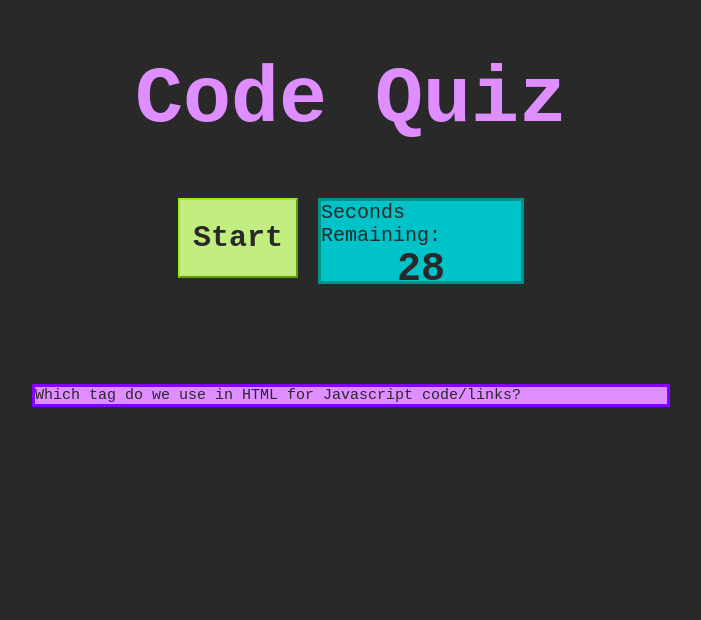
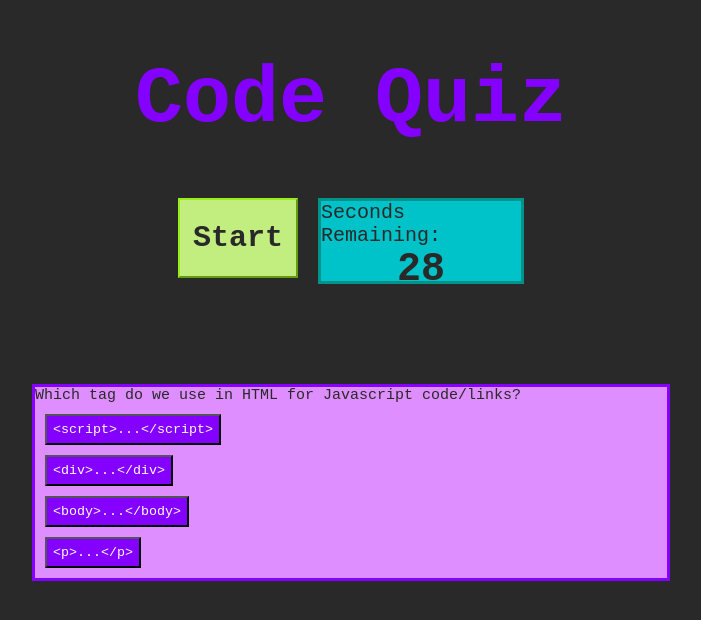
Before and after one commit to ribbonanarchy/04-Unit4-HW-Code-Quiz, a plain HTML site: page index.html in a window 1280 px wide. Both pictures are taken after a click on the button "Start". Shown: the whole page, without its empty margins (289-990 px from the left). Drawn offline with Linux system fonts and the light colour scheme.

Commit message:
Added the buttons for the question card and styled them

```diff
--- a/assets/script.js
+++ b/assets/script.js
@@ -1,6 +1,11 @@
 var startButton = document.querySelector("#start-button");
 var timerElement = document.querySelector("#timer-count");
 var questionElement = document.querySelector(".question-card");
+var ans1Element = document.querySelector("#a1");
+var ans2Element = document.querySelector("#a2");
+var ans3Element = document.querySelector("#a3");
+var ans4Element = document.querySelector("#a4");
+var a1, a2, a3, a4;
 
 //Q&A arrays
 var questionArray = ["Which tag do we use in HTML for Javascript code/links?", "Which JavaScript method is used to write on browser's console?", "In JavaScript, single line comment begins with what?", "Which property is used to get the length of a string in JavaScript?"];
@@ -17,8 +22,29 @@ var timer;
 function startQuiz() {
     timerCount = 30;
     startTimer();
+    startButton.disabled = true;
 
     questionElement.textContent = questionArray[0];
+
+    a1 = document.createElement('button');
+    a2 = document.createElement('button');
+    a3 = document.createElement('button');
+    a4 = document.createElement('button');
+
+    a1.textContent = answerArray[0][0];
+    a1.setAttribute("class", "answer-button");
+    a2.textContent = answerArray[0][1];
+    a2.setAttribute("class", "answer-button");
+    a3.textContent = answerArray[0][2];
+    a3.setAttribute("class", "answer-button");
+    a4.textContent = answerArray[0][3];
+    a4.setAttribute("class", "answer-button");
+
+
+    questionElement.append(a1);
+    questionElement.append(a2);
+    questionElement.append(a3);
+    questionElement.append(a4);
 }
 
 function startTimer() {
--- a/assets/style.css
+++ b/assets/style.css
@@ -17,7 +17,7 @@ body {
 .header {
     font-size: 80px;
     text-align: center;
-    color: var(--purple);
+    color: var(--eggplant);
 }
 
 .question-card {
@@ -29,6 +29,15 @@ body {
     width: 50%;
     font-size: 15px;
     margin: 100px;
+}
+
+.answer-button {
+    display: block;
+    padding: 6px;
+    margin: 10px;
+    font-family: monospace;
+    background-color: var(--eggplant);
+    color: white;
 }
 
 #start-container {
--- a/index.html
+++ b/index.html
@@ -18,9 +18,11 @@
     </div>
 
     <div id="question-container">
-        <div class="question-card">
-
-        </div>
+        <div class="question-card"> </div>
+       <!--  <button id="a1"></button>
+        <button id="a2"></button>
+        <button id="a3"></button>
+        <button id="a4"></button> -->
     </div>
 
 <script src="assets/script.js"></script>
```
